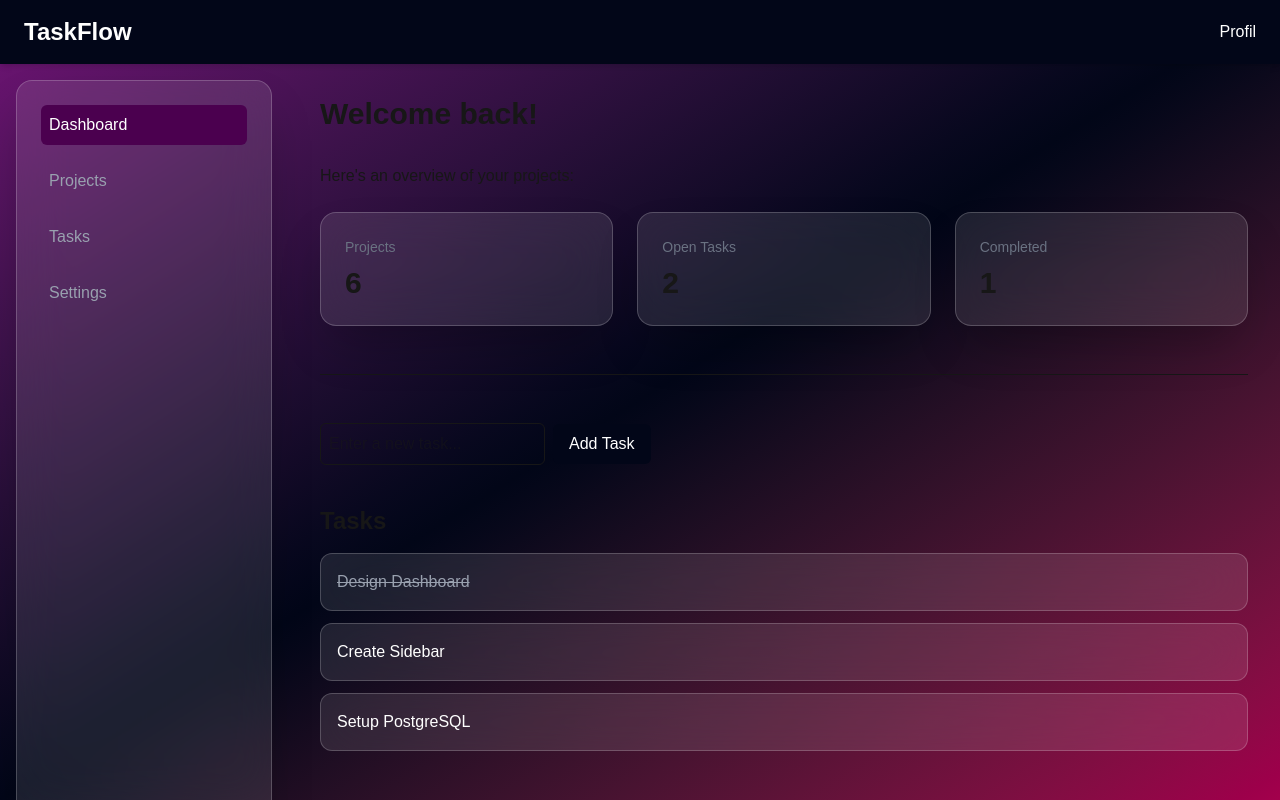
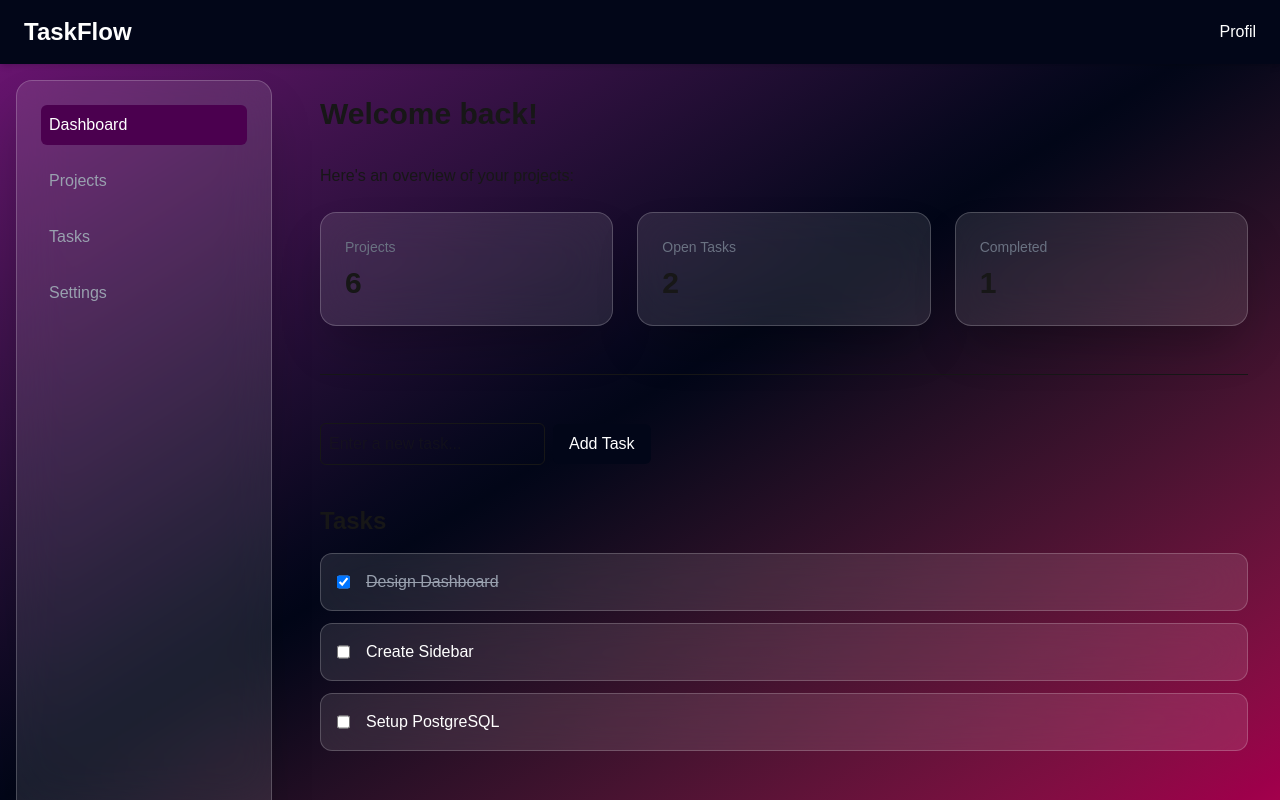
Before and after one commit to fannyullen/react-app, a Next.js app: page / in a window 1280 px wide. Built offline with nearby package versions, Linux system fonts and the light colour scheme.

Commit message:
Added onToggleTask

```diff
--- a/app/components/Dashboard/DashboardCard.tsx
+++ b/app/components/Dashboard/DashboardCard.tsx
@@ -8,7 +8,7 @@ export default function DashboardCard({
     value,
 }: DashboardCardProps) {
     return (
-        <div className="bg-white/10 p-6 backdrop-blur-xl border border-white/20 shadow-2xl rounded-2xl">
+        <div className="bg-white/10 p-6 backdrop-blur-xl border border-white/20 shadow-2xl rounded-2xl hover:bg-white/5 cursor-pointer">
             <h2 className="text-sm font-medium text-gray-500">
                 {title}
             </h2>
--- a/app/components/Sidebar/SidebarItem.tsx
+++ b/app/components/Sidebar/SidebarItem.tsx
@@ -21,7 +21,7 @@ export default function SidebarItem({
             className={`block rounded-md p-2 transition-colors ${
                 isActive
                 ? "bg-fuchsia-950 text-white"
-                : "hover:border border-white/20"
+                : "hover:border border-white/20 hover:bg-white/10"
             }`}
             >
             {label}
--- a/app/components/Tasks/TaskCard.tsx
+++ b/app/components/Tasks/TaskCard.tsx
@@ -1,15 +1,24 @@
+import { Task } from "@/app/data/task";
+
 type TaskCardProps = {
     id: number;
     title: string;
     completed: boolean;
+    onToggleTask: (id: number) => void;
 };
 
 export default function TaskCard({
     title,
     completed,
+    onToggleTask,
 }: TaskCardProps) {
     return (
-        <div className="mb-3 rounded-xl border border-white/20 bg-white/10 p-4 backdrop-blur-xl">
+        <div className="flex gap-4 mb-3 rounded-xl border border-white/20 bg-white/10 p-4 backdrop-blur-xl">
+            <input
+            type="checkbox"
+            checked={completed}
+            onChange={() => onToggleTask}
+            />
             <h3 className={`font-medium ${
                 completed
                 ? "line-through text-gray-400"
--- a/app/components/Tasks/TaskList.tsx
+++ b/app/components/Tasks/TaskList.tsx
@@ -1,17 +1,14 @@
 import TaskCard from "./TaskCard";
-
-type Task = {
-    id: number;
-    title: string;
-    completed: boolean;
-};
+import { Task } from "@/app/data/task";
 
 type TaskListProps = {
     tasks: Task[];
+    onToggleTask: (id: number) => void;
 };
 
 export default function TaskList({
     tasks,
+    onToggleTask,
 }: TaskListProps) {
     return (
         <section className="mt-10">
@@ -25,6 +22,7 @@ export default function TaskList({
                 id={task.id}
                 title={task.title}
                 completed={task.completed}
+                onToggleTask={onToggleTask}
                 />
             ))}
         </section>
--- a/app/data/task.ts
+++ b/app/data/task.ts
@@ -0,0 +1,5 @@
+export type Task = {
+  id: number;
+  title: string;
+  completed: boolean;
+};
--- a/app/page.tsx
+++ b/app/page.tsx
@@ -3,6 +3,7 @@
 import DashboardCard from "./components/Dashboard/DashboardCard";
 import { useState } from "react";
 import TaskList from "./components/Tasks/TaskList";
+import { Task } from "./data/task";
 
 export default function Home() {
   const [tasks, setTasks] = useState([
@@ -29,7 +30,7 @@ export default function Home() {
     id: Date.now(),
     title: newTask,
     completed: false,
-};
+  };
 
   const openTasks = tasks.filter(task => !task.completed).length;
 
@@ -42,16 +43,24 @@ export default function Home() {
     {/* Om användaren bara skriver mellanslag så vill vi inte skapa en tom uppgift. Trim tar bort mellanslag i början och slutet */}
     if (newTask.trim() === "") return;
 
-    const task = {
-      id: Date.now(),
-      title: newTask,
-      completed: false,
-    };
-
     {/* Spread operator */}
     setTasks([...tasks, task]);
 
     setNewTask("");
+  }
+
+  function toggleTask(id:number) {
+    {/* Det nya värdet hänger på det gamla värdet */}
+    setTasks((previousTasks) =>
+      previousTasks.map((task) =>
+      task.id === id
+      ? {
+        ...task,
+        completed: !task.completed,
+      }
+      : task
+      )
+    );
   }
 
   return (
@@ -92,6 +101,7 @@ export default function Home() {
       </form>
       <TaskList
         tasks={tasks}
+        onToggleTask={toggleTask}
       />
     </main>
   );
```
